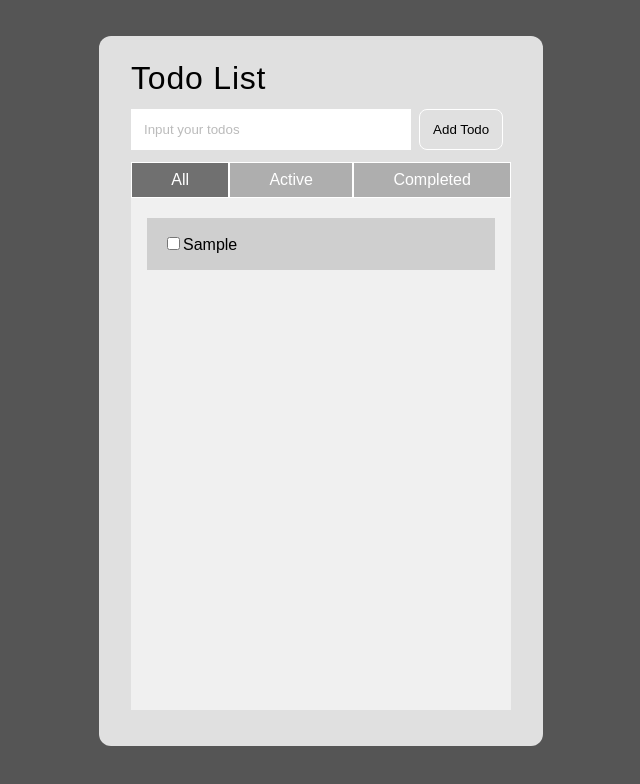
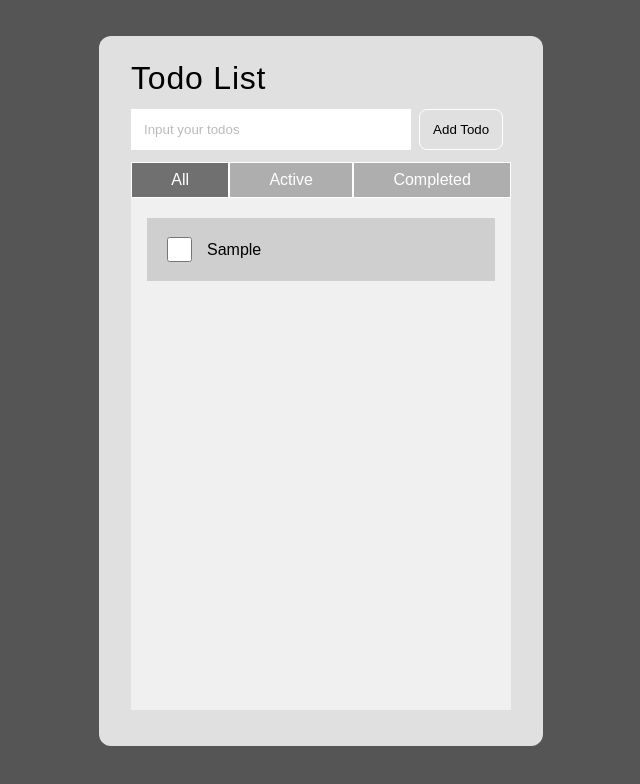
Before and after one commit to henryckh/todo-react, a React (Create React App) app: page / in a window 1280 px wide. Both pictures are taken after typing "Sample" into the empty fields and a click on the button "Add Todo". Shown: the top 784 px of the page, without its empty margins (319-959 px from the left). Built offline with nearby package versions, Linux system fonts and the light colour scheme.

Commit message:
Change todo style

```diff
--- a/src/components/Todo.js
+++ b/src/components/Todo.js
@@ -2,12 +2,28 @@ import React from "react";
 import PropTypes from "prop-types";
 import styled from "styled-components";
 
-const Checkbox = styled.input.attrs({ type: "checkbox" })``;
+const Checkbox = styled.input.attrs({ type: "checkbox" })`
+  width: 25px;
+  height: 25px;
+  min-width: 25px;
+  text-align: left;
+  display: block;
+  border: 1.5px solid #bbbbbb;
+  border-radius: 6px;
+  background-color: #e7e6e7;
+  margin-right: 15px;
+  &:checked {
+    background-color: #ff0000;
+  }
+  &:focus {
+    outline: none !important;
+  }
+`;
 
 const TodoWrappper = styled.div`
+  display: flex;
   margin: 8px 16px;
   padding: 16px;
-  justify-content: space-between;
   align-items: center;
   background: #cfcfcf;
   color: black;
```
